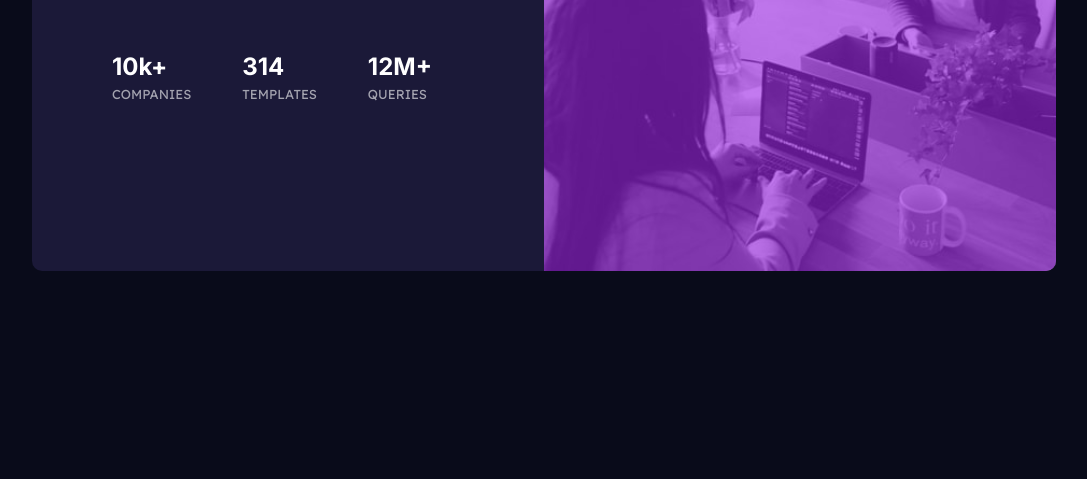
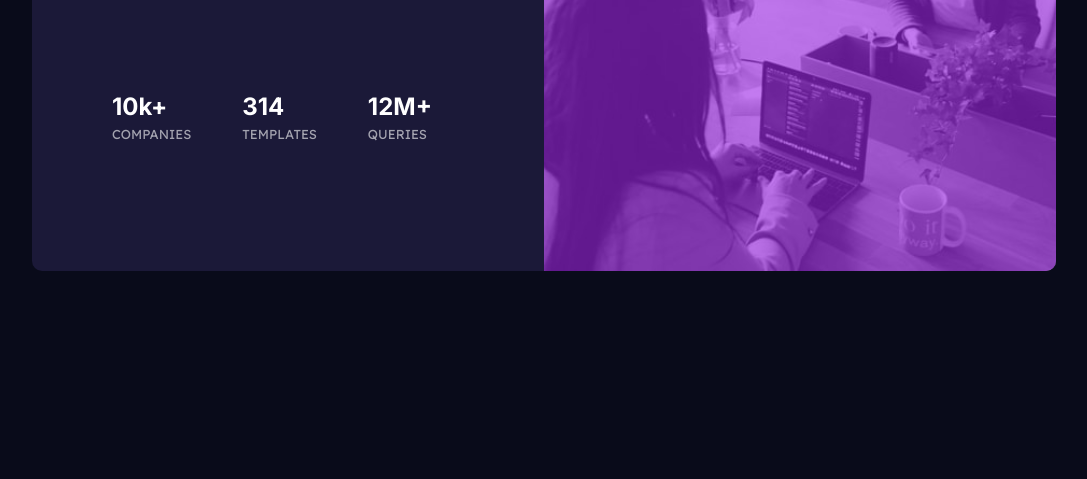
Before and after one commit to EkamSinghBrar/stats-preview-card-component-main, a plain HTML site: page index.html in a window 1280 px wide. Shown: the part 321-800 px from the top of the page, without its empty margins (96-1183 px from the left). Drawn offline with Linux system fonts and the light colour scheme.

Commit message:
Update style.css

```diff
--- a/style.css
+++ b/style.css
@@ -15,7 +15,6 @@ body{
 .main-container{
     margin: 7em auto;
     width: 80%;
-    min-height: 60vh;
 }
 
 #card{
@@ -92,7 +91,7 @@ li>p{
     }
 
     .text-side{
-        padding: 20px 80px;
+        padding: 25px 80px;
     }
 
     .text-side>h1{
@@ -103,7 +102,7 @@ li>p{
     }
 
     .boxes{
-        top: 55px;
+        top: 90px;
     }
 }
 
```
